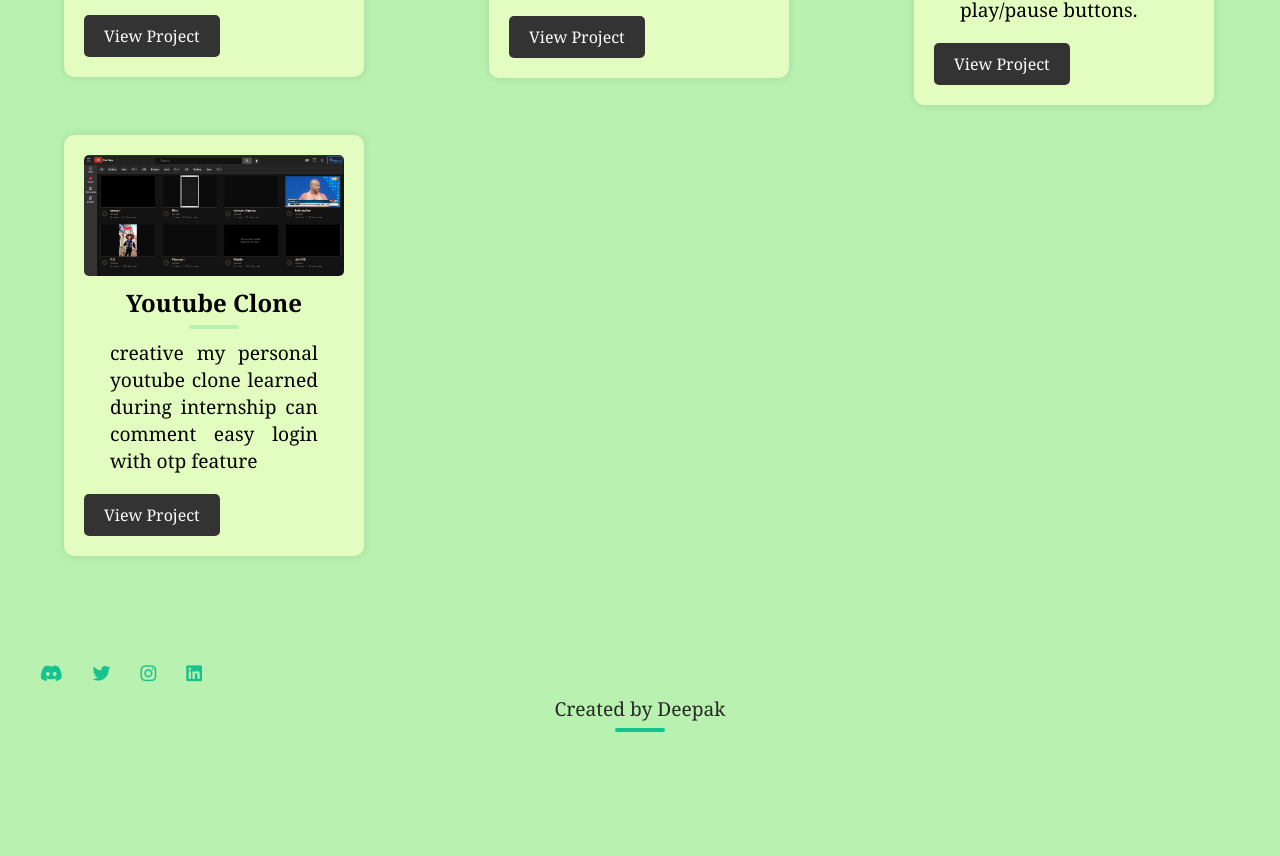
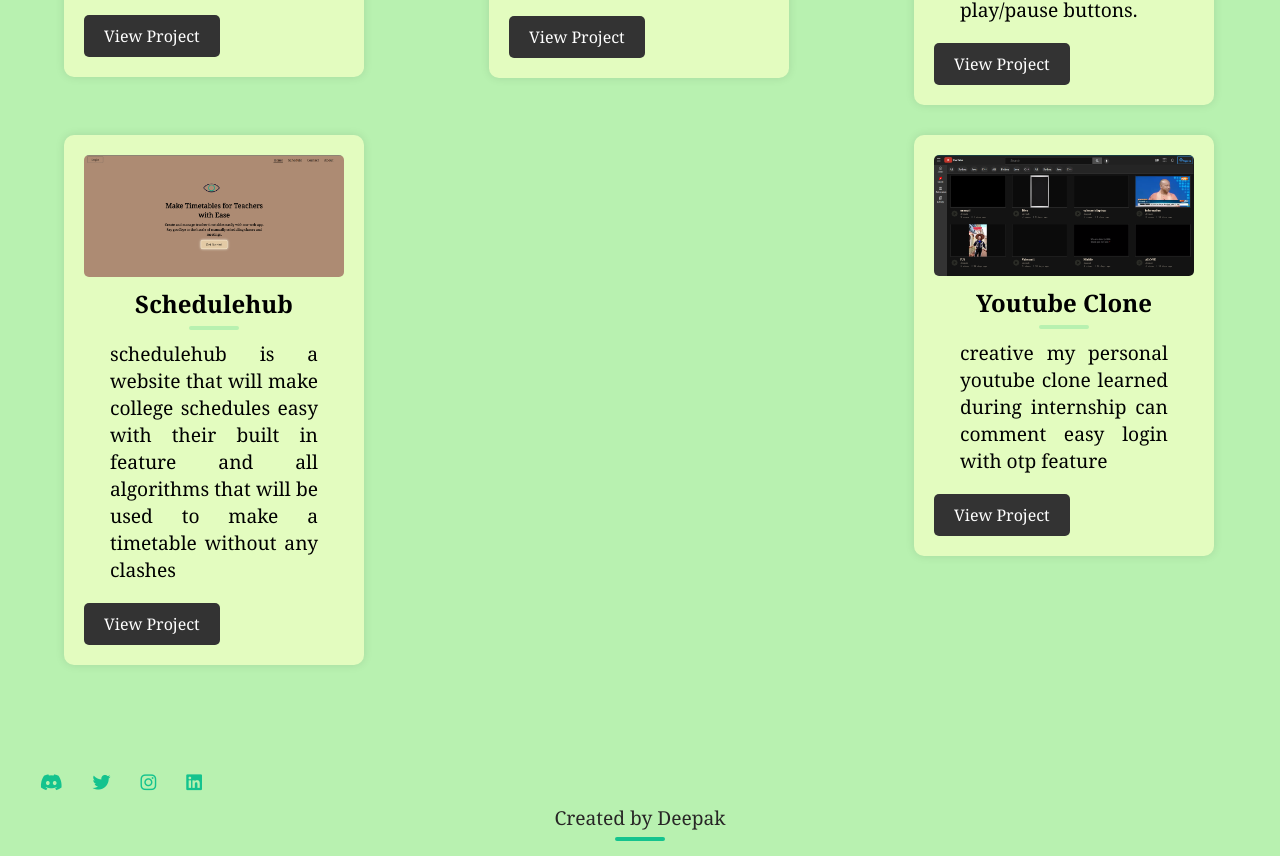
Before and after one commit to deepak640/AKP, a React (Vite) app: page /project in a window 1280 px wide. Shown: the part 820-1676 px from the top of the page. Before the commit the page ends 1567 px from the top, so only its background shows below. Built offline with nearby package versions, Linux system fonts and the light colour scheme.

Commit message:
updated project section

```diff
--- a/src/pages/Projects.jsx
+++ b/src/pages/Projects.jsx
@@ -4,6 +4,7 @@
 import p2 from "./images/banner2.png";
 import p3 from "./images/banner3.png";
 import p4 from "./images/banner4.png";
+import p5 from "./images/banner5.png";
 const Projects = () => {
   return (
       <Layout>
@@ -15,7 +16,7 @@
               </div>
           </section>
           <section class="project-section">
-              <div class="projects">
+              <div class="projects" data-aos="zoom-in">
                   <div class="project-image">
                       <img src={p1} alt="Project Title"/>
                   </div>
@@ -27,7 +28,7 @@
                       <a target="_blank" href="https://mashoor-todo.onrender.com/" class="button">View Project</a>
                   </div>
               </div>
-              <div class="projects">
+              <div class="projects" data-aos="zoom-in">
                   <div class="project-image">
                       <img src={p2} alt="Project Title"/>
                   </div>
@@ -36,10 +37,10 @@
                       <p>The website usually has a header that contains the university logo, navigation menu, and possibly
                           some important
                           announcements.</p>
-                      <a target="_blank" href="https://mashoornegi.github.io/Project/" class="button">View Project</a>
+                      <a target="_blank" href="https://deepak640.github.io/Project/" class="button">View Project</a>
                   </div>
               </div>
-              <div class="projects">
+              <div class="projects" data-aos="zoom-in">
                   <div class="project-image">
                       <img src={p3} alt="Project Title"/>
                   </div>
@@ -50,7 +51,17 @@
                       <a target="_blank" href="https://love-to-music.netlify.app/" class="button">View Project</a>
                   </div>
               </div>
-              <div class="projects">
+              <div class="projects" data-aos="zoom-in">
+                  <div class="project-image">
+                      <img src={p5} alt="Project Title"/>
+                  </div>
+                  <div class="project-details">
+                      <h2>Schedulehub</h2>
+                      <p>schedulehub is a website that will make college schedules easy with their built in feature and all algorithms that will be used to make a timetable without any clashes</p>
+                      <a target="_blank" href="https://schedulehub.netlify.app/" class="button">View Project</a>
+                  </div>
+              </div>
+              <div class="projects" data-aos="zoom-in">
                   <div class="project-image">
                       <img src={p4} alt="Project Title"/>
                   </div>
```
Also changed, not shown: src/pages/images/banner5.png (added).
